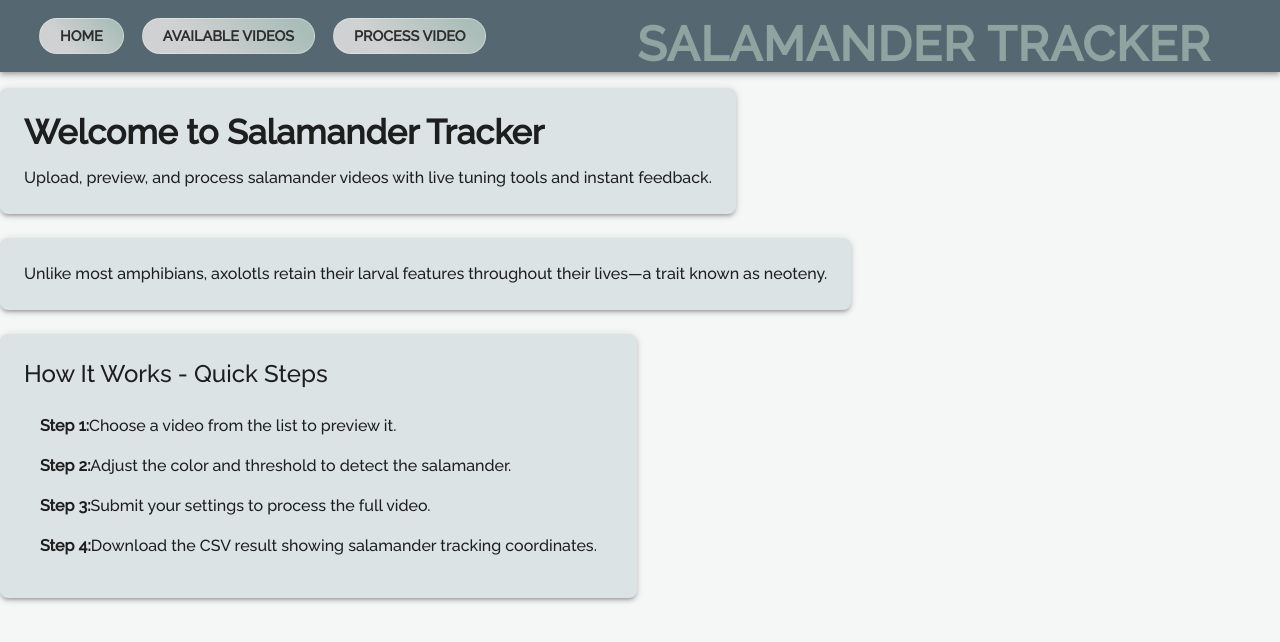
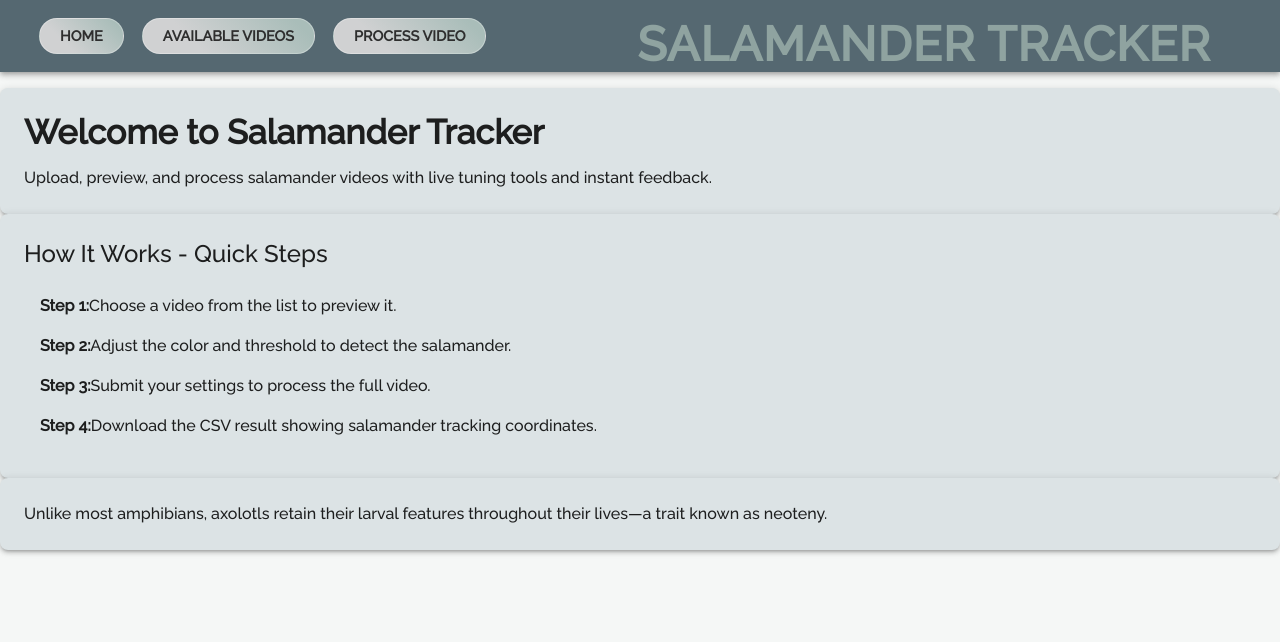
Before and after one commit to mechance782/salamander-tracker, a Next.js app: page / in a window 1280 px wide. Shown: the top 642 px of the page. Built offline with nearby package versions, Linux system fonts and the light colour scheme; no server answers.

Commit message:
Going back to the basics

```diff
--- a/src/app/page.js
+++ b/src/app/page.js
@@ -1,16 +1,5 @@
-"use client"
-import { Paper, Typography, Grid, List, ListItem } from "@mui/material";
-import { useEffect, useState } from "react";
-import { amphibianFacts } from "@/amphibianFacts";
-
-const getRandomFact = () => {
-  const index = Math.floor(Math.random() * amphibianFacts.length);
-  return amphibianFacts[index];
-}
-
-const getRandomDelay = () => {
-  return Math.floor(Math.random() * 5000) + 5000;
-}
+import {Box, Container, Paper, Typography, Grid, List, ListItem } from "@mui/material";
+import { FunFactRotator } from "@/components/FunFactRotator";
 
 const Section = ({ children }) => (
   <Paper sx={{ p: 3, height: '100%', backgroundColor: '#DCE3E5', borderRadius: 2 }} elevation={3}>
@@ -18,35 +7,9 @@ const Section = ({ children }) => (
   </Paper>
 );
 
-function FunFactRotator() {
-  const [fact, setFact] = useState(getRandomFact);
-
-  useEffect(() => {
-    let timeout;
-
-    const scheduleNextFact = () => {
-      timeout = setTimeout(() => {
-        setFact(getRandomFact());
-        scheduleNextFact();
-      }, getRandomDelay());
-    };
-
-    scheduleNextFact();
-
-    return () => clearTimeout(timeout);
-  }, []);
-  return(
+export default function Home() {
+  return (
     <>
-      <Typography>{fact.fact}</Typography>
-    </>
-  )
-}
-
-export default function Home() {
-
-return (
-    <Grid container spacing={3}>
-      <Grid item xs={12} md={7}>
       <Section>
         <Typography variant="h4" fontWeight="bold" gutterBottom>
           Welcome to Salamander Tracker
@@ -55,36 +18,30 @@ return (
           Upload, preview, and process salamander videos with live tuning tools and instant feedback.
         </Typography>
       </Section>
-      </Grid>
-
-      <Grid item xs={12} md={5}>
-        <Section>
-          <FunFactRotator />
-        </Section>
-      </Grid>
-
-      <Grid item xs={12} md={7}>
       <Section>
         <Typography variant="h5" gutterBottom>
           How It Works - Quick Steps
         </Typography>
         <List>
           <ListItem>
-              <strong>Step 1:</strong>Choose a video from the list to preview it.
+            <strong>Step 1:</strong> Choose a video from the list to preview it.
           </ListItem>
           <ListItem>
-              <strong>Step 2:</strong>Adjust the color and threshold to detect the salamander.
+            <strong>Step 2:</strong> Adjust the color and threshold to detect the salamander.
           </ListItem>
           <ListItem>
-              <strong>Step 3:</strong>Submit your settings to process the full video.
+            <strong>Step 3:</strong> Submit your settings to process the full video.
           </ListItem>
           <ListItem>
-              <strong>Step 4:</strong>Download the CSV result showing salamander tracking coordinates.
+            <strong>Step 4:</strong> Download the CSV result showing salamander tracking coordinates.
           </ListItem>
         </List>
       </Section>
-      </Grid>
 
-    </Grid>
+      <Section>
+        <FunFactRotator />
+      </Section>
+    </>
+
   );
 }
```
Lines whose indentation alone changed are shown as unchanged.
